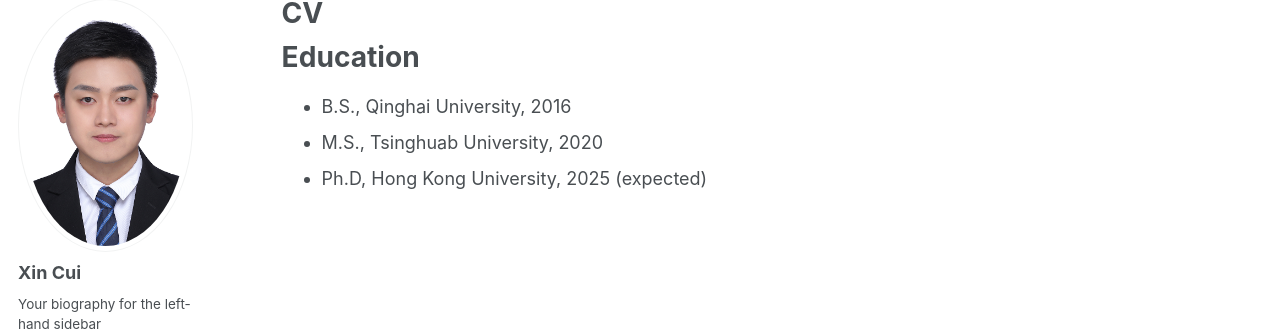
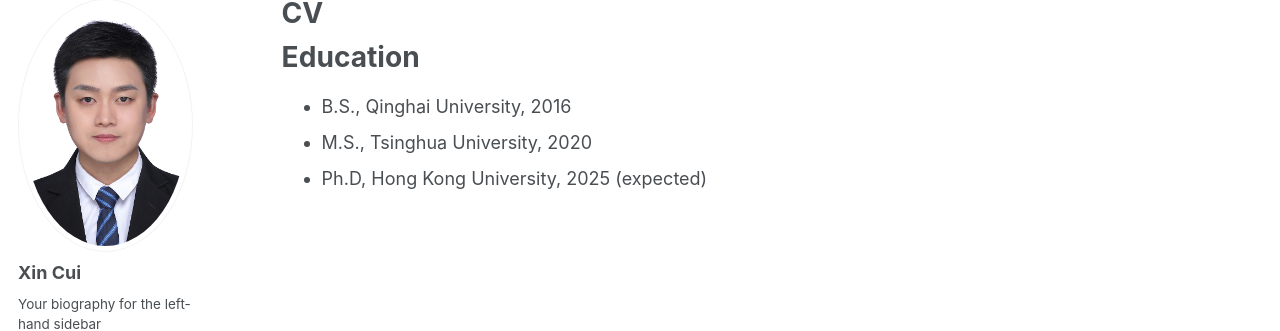
Before and after one commit to CUIXINPOWER/web, a Jekyll site: the page built from _pages/cv.md, in a window 1280 px wide. Shown: the part 119-450 px from the top of the page. Built offline with Jekyll 4.4.1, drawn with Linux system fonts in a browser that asks for light colours; some web fonts are replaced.

Commit message:
Update cv.md

```diff
--- a/_pages/cv.md
+++ b/_pages/cv.md
@@ -12,5 +12,5 @@ redirect_from:
 Education
 ======
 * B.S., Qinghai University, 2016
-* M.S., Tsinghuab University, 2020
+* M.S., Tsinghua University, 2020
 * Ph.D, Hong Kong University, 2025 (expected)
```
